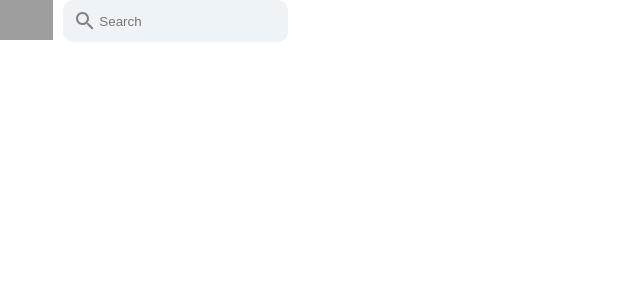
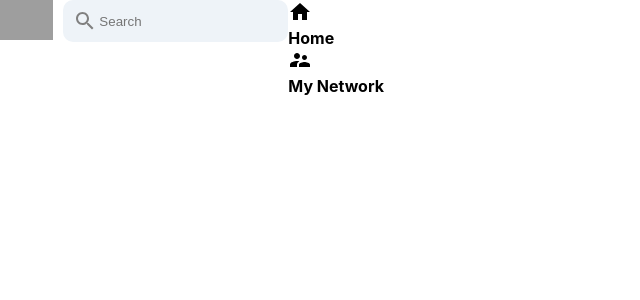
Before and after one commit to IbrahimBagalwa/linkIn-clone, a React (Create React App) app: page / in a window 1280 px wide. Shown: the top 300 px of the page, without its empty margins (0-640 px from the left). Built offline with nearby package versions, Linux system fonts and the light colour scheme; grey boxes are pictures that could not be loaded.

Commit message:
create reuse component headerOPtion

```diff
--- a/src/components/Header/Header.js
+++ b/src/components/Header/Header.js
@@ -1,6 +1,9 @@
 import React from 'react'
 import SearchIcon from '@mui/icons-material/Search'
+import HomeIcon from '@mui/icons-material/Home'
+import SupervisorAccountIcon from '@mui/icons-material/SupervisorAccount'
 import './Header.css'
+import HeaderOptions from './HeaderOptions'
 function Header() {
   return (
     <div className='header'>
@@ -14,7 +17,10 @@ function Header() {
           <input type='text' placeholder='Search' />
         </div>
       </div>
-      <div className='header_right'></div>
+      <div className='header_right'>
+        <HeaderOptions Icon={HomeIcon} title='Home' />
+        <HeaderOptions Icon={SupervisorAccountIcon} title='My Network' />
+      </div>
     </div>
   )
 }
--- /dev/null
+++ b/src/components/Header/HeaderOptions.js
@@ -0,0 +1,12 @@
+import React from 'react'
+
+function HeaderOptions({ Icon, title }) {
+  return (
+    <div className='headerOption'>
+      {Icon && <Icon className='headerOption_icon' />}
+      <h4 className='headerOption_title'>{title}</h4>
+    </div>
+  )
+}
+
+export default HeaderOptions
```
Also changed, not shown: src/components/Header/HeaderOption.css (added).
